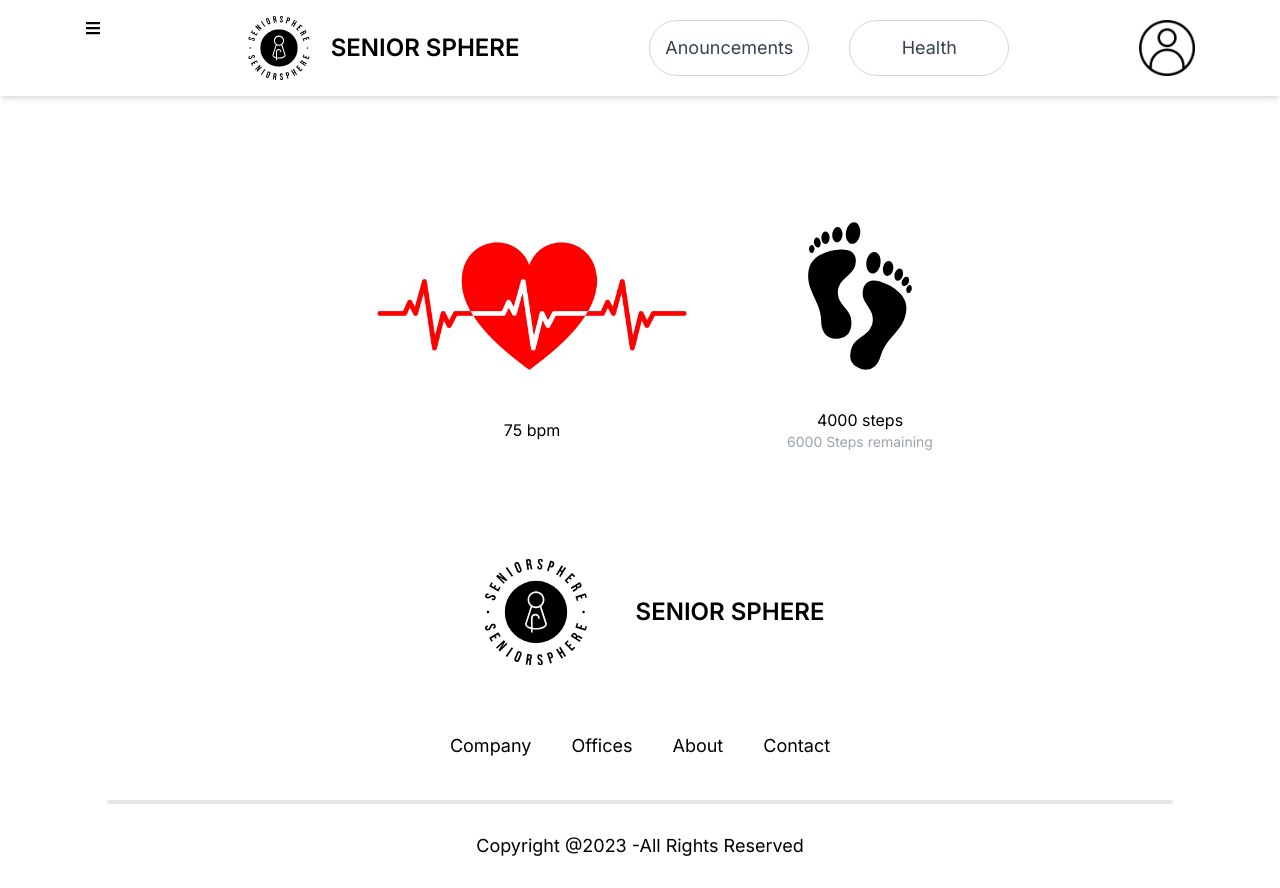
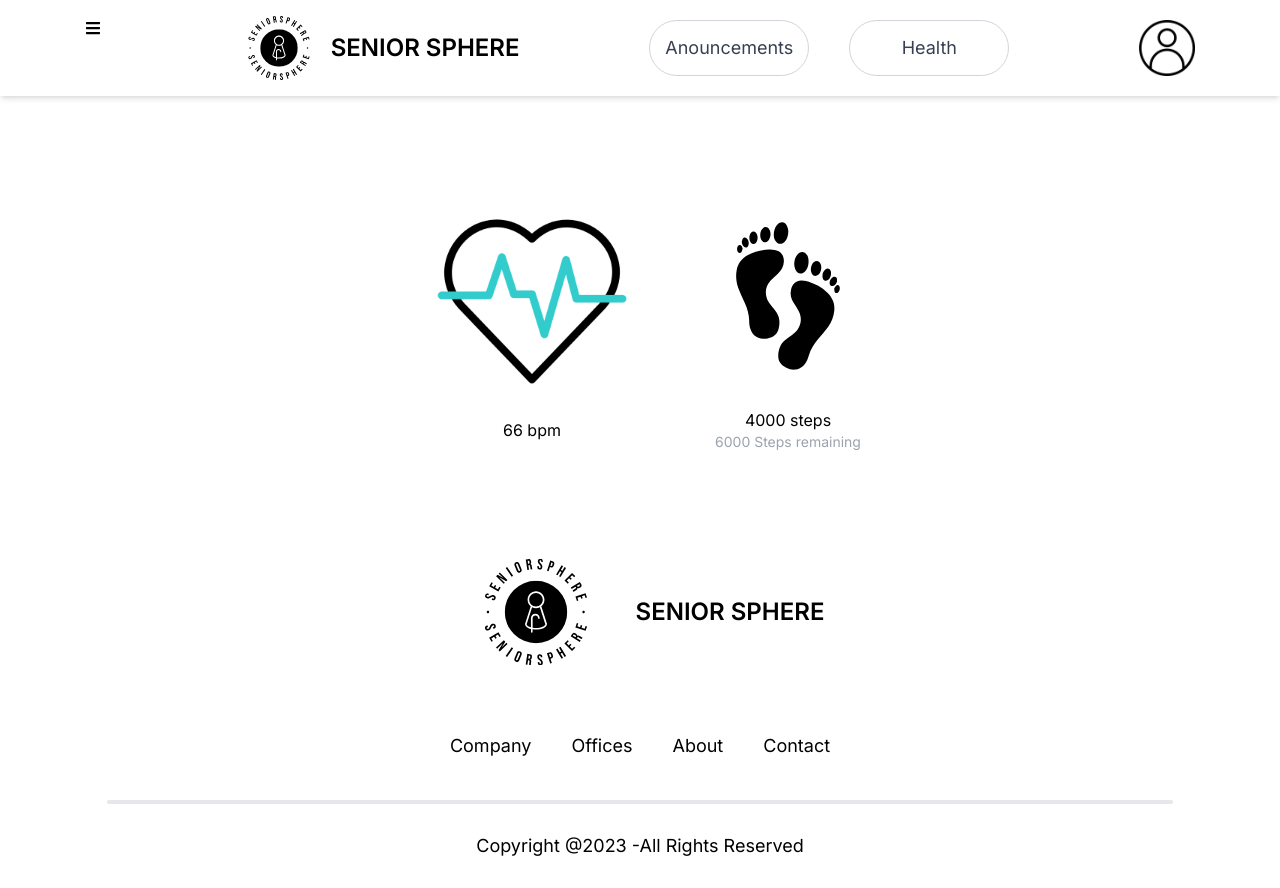
Before and after one commit to Rushikesh-24/SeniorSphere, a Next.js app in the folder Frontend/: page /Health in a window 1280 px wide. Built offline with nearby package versions, Linux system fonts and the light colour scheme.

Commit message:
health page updated

```diff
--- a/Frontend/app/Health/page.jsx
+++ b/Frontend/app/Health/page.jsx
@@ -1,51 +1,54 @@
 "use client"
-import React, { useEffect, useState } from 'react'
+import React, { useEffect, useState } from 'react';
 
-const page = () => {
-    const [heartRate, setHeartRate] = useState(0);
+const Page = () => {
+  const [heartRate, setHeartRate] = useState(0);
   const [stepCount, setStepCount] = useState(0);
 
-  // Simulating data fetching, replace with actual data fetching logic
   useEffect(() => {
-    // Simulate fetching heart rate and step count data from an API
-    const fetchData = async () => {
-      // Replace these with actual API calls or use a state management library like Redux
-      const heartRateData = await fetchHeartRateData();
-      const stepCountData = await fetchStepCountData();
-
-      setHeartRate(heartRateData);
-      setStepCount(stepCountData);
+    // Simulate fetching step count data from an API
+    const fetchStepCountData = async () => {
+      // Simulating API call
+      return 4000; // Replace with actual data
     };
 
-    fetchData();
+    const updateData = () => {
+      // Simulate fetching heart rate data from an API
+      // Generate a random heart rate within a normal range (e.g., 60-100 bpm)
+      const randomHeartRate = Math.floor(Math.random() * (100 - 60 + 1) + 60);
+
+      // Update state
+      setHeartRate(randomHeartRate);
+
+      // Simulate fetching step count data from an API
+      fetchStepCountData().then((stepCountData) => {
+        setStepCount(stepCountData);
+      });
+    };
+
+    // Update data initially and set interval for periodic updates
+    updateData();
+    const intervalId = setInterval(updateData, 5000); // Update every 5 seconds
+
+    // Cleanup interval on component unmount
+    return () => clearInterval(intervalId);
   }, []);
 
-  // Replace these functions with actual API calls
-  const fetchHeartRateData = async () => {
-    // Simulating API call
-    return 75; // Replace with actual data
-  };
-
-  const fetchStepCountData = async () => {
-    // Simulating API call
-    return 4000; // Replace with actual data
-  };
   return (
     <>
-    <div id="container" className='flex justify-center flex-row items-center gap-14'>
-        <div id="heartRate" className='flex flex-col items-center justify-center'>
-            <img src="/Assets/heartRate.jpg" alt="" className='w-96 mt-2 bg-none'/>
-            <p id='HeartbeatCounter' className='-mt-20'>{heartRate} <span>bpm</span></p>
+      <div id="container" className='flex justify-center flex-row items-center gap-14'>
+        <div id="heartRate" className='flex flex-col items-center justify-center mt-16'>
+          <img src="/Assets/heartRate.gif" alt="" className='w-60 mt-2 bg-none'/>
+          <p id='HeartbeatCounter' className=''>{heartRate} <span>bpm</span></p>
         </div>
         <div id="steps" className='mt-28 border-black flex items-center flex-col'>
-            <img src="/Assets/Human_footprints.svg" alt="" className='w-40 mt-2 rounded-full  border-gray-500'/>
-            <p id='Stepcount' className='mt-8 gap-1 '>{stepCount} <span>steps</span></p>
-            <p className='text-gray-400 text-sm'>{10000-stepCount} <span>Steps remaining</span></p>
+          <img src="/Assets/Human_footprints.svg" alt="" className='w-40 mt-2 rounded-full  border-gray-500'/>
+          <p id='Stepcount' className='mt-8 gap-1 '>{stepCount} <span>steps</span></p>
+          <p className='text-gray-400 text-sm'>{10000 - stepCount} <span>Steps remaining</span></p>
         </div>
-    </div>
+      </div>
+    </>
+  );
+};
 
-    </>
-  )
-}
-
-export default page
+export default Page;
```
Also changed, not shown: Frontend/public/Assets/heartRate.gif (added).
